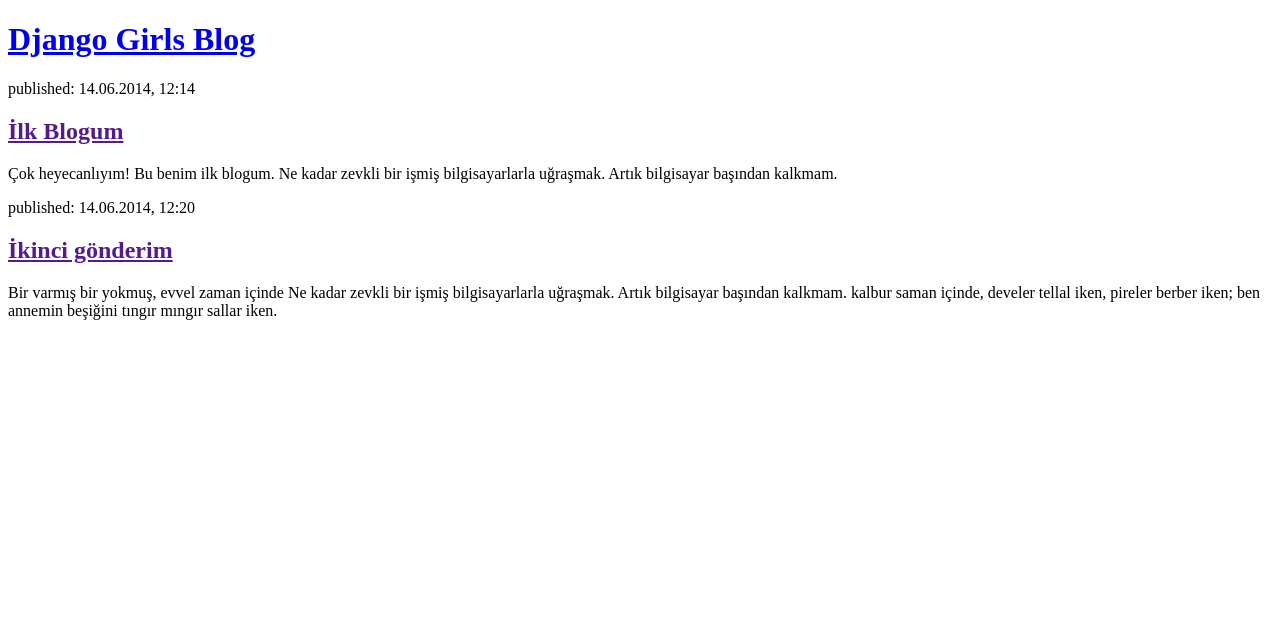
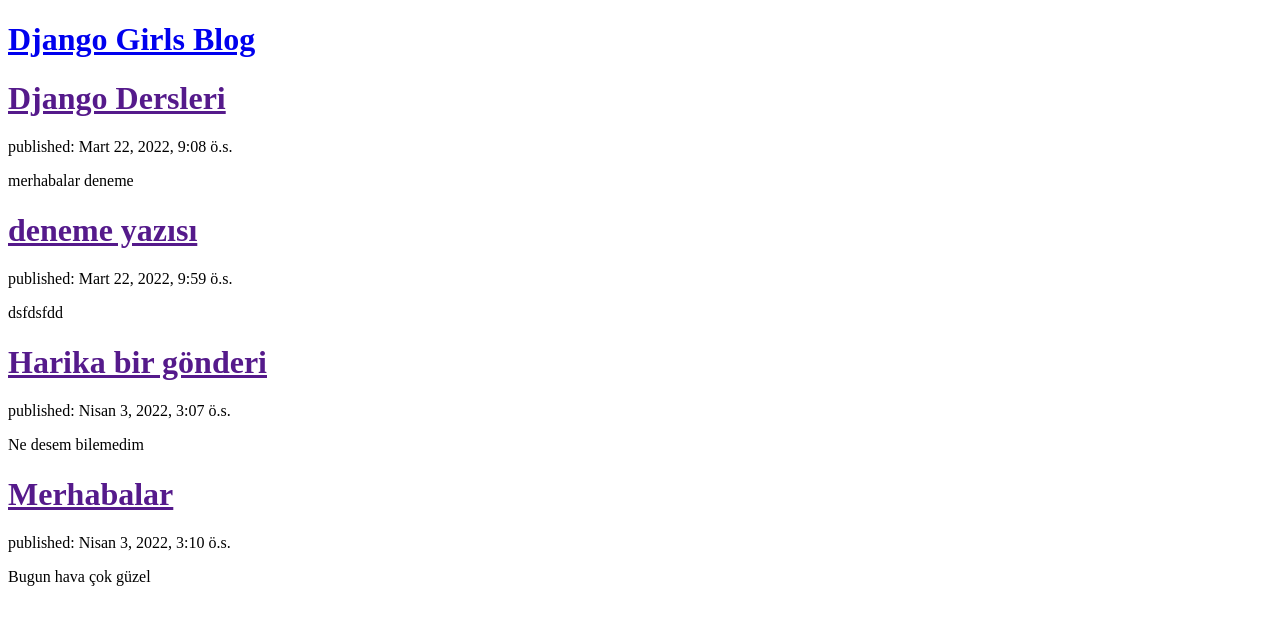
Before and after one commit to dlrmms95/my-first-blog, a Django app: page / in a window 1280 px wide. Shown: the top 625 px of the page. Run offline with Django 3.2, Linux system fonts and the light colour scheme; data comes from the database, SQL or seed files in the repository; both versions use the stored data as it was after the commit.

Commit message:
Veritabanından gönderileri göstermek için templateler değiştirildi.

```diff
--- a/blog/templates/blog/post_list.html
+++ b/blog/templates/blog/post_list.html
@@ -3,20 +3,21 @@
     <head>
         <title>Django Girls blog</title>
     </head>
+
     <body>
         <div>
             <h1><a href="/">Django Girls Blog</a></h1>
         </div>
-        <div>
-            <p>published: 14.06.2014, 12:14</p>
-            <h2><a href="">İlk Blogum</a></h2>
-            <p>Çok heyecanlıyım! Bu benim ilk blogum. Ne kadar zevkli bir işmiş bilgisayarlarla uğraşmak. Artık bilgisayar başından kalkmam. </p>
-        </div>
 
-        <div>
-            <p>published: 14.06.2014, 12:20</p>
-            <h2><a href="">İkinci gönderim</a></h2>
-            <p>Bir varmış bir yokmuş, evvel zaman içinde Ne kadar zevkli bir işmiş bilgisayarlarla uğraşmak. Artık bilgisayar başından kalkmam. kalbur saman içinde, develer tellal iken, pireler berber iken; ben annemin beşiğini tıngır mıngır sallar iken.</p>
-        </div>
+     {% for post in posts %}
+    <div>
+        <h1><a href="">{{ post.title }}</a></h1>
+        <p>published: {{ post.published_date }}</p>
+
+        <p>{{ post.text|linebreaksbr }}</p>
+    </div>
+    {% endfor %}
+
+
     </body>
 </html>
--- a/blog/urls.py
+++ b/blog/urls.py
@@ -1,11 +1,15 @@
 from django.conf.urls import url
-from .views import *
+from . import views
 
 
 urlpatterns = [
-    url(r'^index/$', post_index),
-    url(r'^detail/$', post_detail),
-    url(r'^create/$', post_create),
-    url(r'^update/$', post_update),
-    url(r'^delete/$', post_delete),
+
+    url(r'^$',views.post_list, name='post_list'),
+    #url(r'^$', post_list),
+
+    #url(r'^index/$', post_index),
+    #url(r'^detail/$', post_detail),
+    #url(r'^create/$', post_create),
+    #url(r'^update/$', post_update),
+    #url(r'^delete/$', post_delete),
 ]
--- a/blog/views.py
+++ b/blog/views.py
@@ -1,20 +1,30 @@
-from django.shortcuts import render, HttpResponse
+from django.shortcuts import render
 from blog.models import Post
-
+from .models import Post
+from django.utils import timezone
 # Create your views here.
 
-def post_index(request):
-	posts= Post.objects.all()
-	return render(request, '/index.html', {'posts': posts})
+def post_list(request):
+    posts=Post.objects.all()
+	#posts = Post.objects.filter(published_date__lte=timezone.now()).order_by('published_date')
+    return render(request, 'blog/post_list.html', {'posts':posts})
 
-def post_detail(request):
-	return HttpResponse('Burası detail index sayfası')
 
-def post_create(request):
-	return HttpResponse('Burası create index sayfası')
 
-def post_update(request):
-	return HttpResponse('Burası update index sayfası')
 
-def post_delete(request):
-	return HttpResponse('Burası delete index sayfası')
+
+#def post_index(request):
+#	posts= Post.objects.all()
+#	return render(request, '/index.html', {'posts': posts})
+
+#def post_detail(request):
+#	return HttpResponse('Burası detail index sayfası')
+
+#def post_create(request):
+#	return HttpResponse('Burası create index sayfası')
+
+#def post_update(request):
+#	return HttpResponse('Burası update index sayfası')
+
+#def post_delete(request):
+#	return HttpResponse('Burası delete index sayfası')
--- a/home/views.py
+++ b/home/views.py
@@ -2,7 +2,7 @@ from django.shortcuts import render, HttpResponse
 
 # Create your views here.
 
-def post_list(request):
+def home_view(request):
 	#if request.user.is_authenticated():
 	 #   context = {
 	  #     'isim': 'Barış',
@@ -11,4 +11,4 @@ def post_list(request):
 
 
 
-	return render(request,'blog/post_list.html', {})
+	return render(request,'home.html', {'isim':'Barış'})
--- a/mysite/urls.py
+++ b/mysite/urls.py
@@ -15,12 +15,15 @@ Including another URLconf
 """
 from django.conf.urls import url, include
 from django.contrib import admin
-from home.views import post_list
+from blog.views import post_list
 
 urlpatterns = [
+
+    #path('admin/', admin.site.urls),#admin ile başlayan her url için ona uyan bir view bulur.
+
     url(r'^admin/', admin.site.urls),
 
     url(r'^$', post_list),
 
-    url(r'^blog/', include('blog.urls')),
+    #url(r'^$/', include('blog.urls')), #django artık anasayfaya gelen herşeyi blog.urls e yönlendirecek ve oradaki yönergelere bakacak
 ]
```
Also changed, not shown: blog/templates/home.html (line endings or trailing spaces), db.sqlite3.
